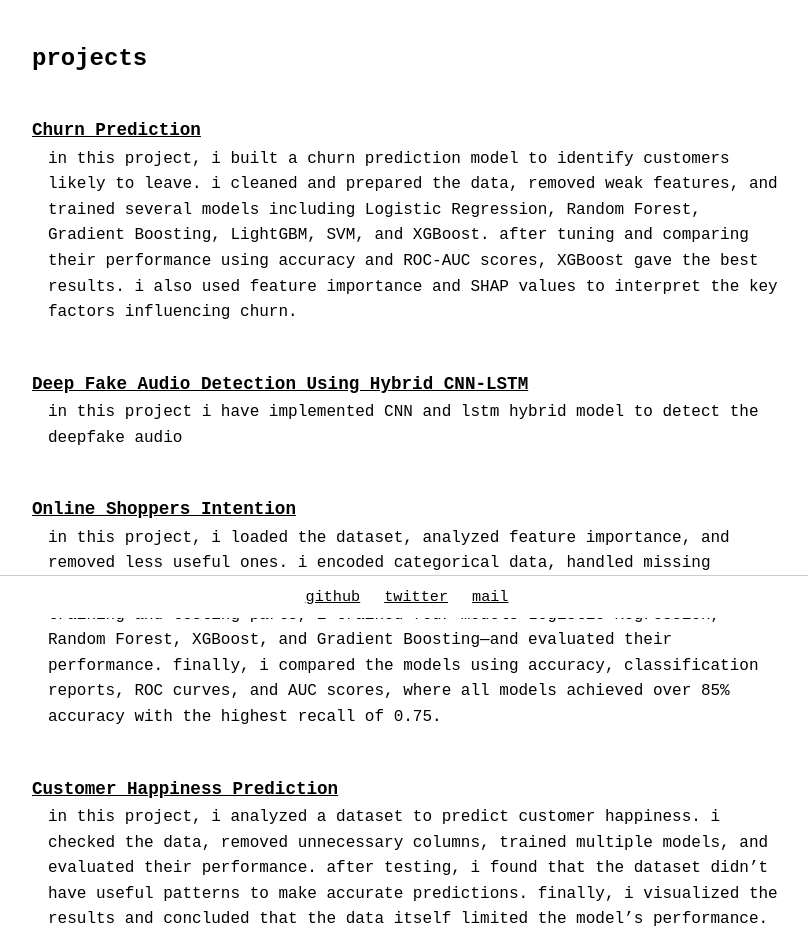
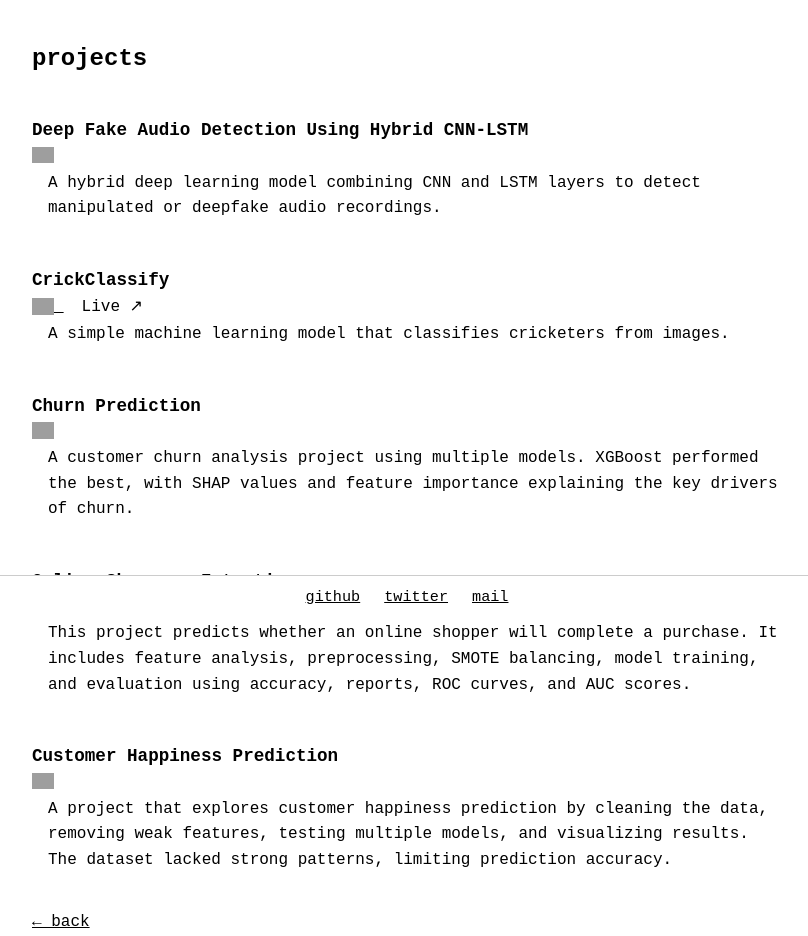
Before and after one commit to Abid1803/Portfolio, a plain HTML site: page projects.html in a window 1280 px wide. Shown: the part 182-1118 px from the top of the page, without its empty margins (233-1041 px from the left). Drawn offline with Linux system fonts and the light colour scheme; grey boxes are pictures that could not be loaded; a web font is replaced by a local one.

Commit message:
added a live project

```diff
--- a/projects.html
+++ b/projects.html
@@ -18,28 +18,103 @@
         <h2>projects</h2>
 
         <div class="project">
-            <h2><a href="https://github.com/Abid1803/Churn-Prediction-NIT-AP" target="_blank">Churn Prediction</a></h2>
-            <p>in this project, i built a churn prediction model to identify customers likely to leave. i cleaned and prepared the data, removed weak features, and trained several models including Logistic Regression, Random Forest, Gradient Boosting, LightGBM, SVM, and XGBoost. after tuning and comparing their performance using accuracy and ROC-AUC scores, XGBoost gave the best results. i also used feature importance and SHAP values to interpret the key factors influencing churn.</p>
+            <h2>Deep Fake Audio Detection Using Hybrid CNN-LSTM</h2>
+
+            <div style="margin:6px 0;">
+                <a href="https://github.com/jaiprakashreddy1/DeepFake-audio-detection" target="_blank">
+                    <img src="https://cdn.jsdelivr.net/gh/devicons/devicon/icons/github/github-original.svg"
+                        alt="GitHub" style="width:22px; vertical-align:middle;">
+                </a>
+
+                <!-- <a href="https://example.com/deepfake-audio" target="_blank"
+                style="margin-left:18px; font-size:16px; text-decoration:none;">
+                    Live ↗
+                </a> -->
+            </div>
+
+            <p>A hybrid deep learning model combining CNN and LSTM layers to detect manipulated or deepfake audio recordings.</p>
+        </div>
+
+
+        <div class="project">
+            <h2>CrickClassify</h2>
+
+            <div style="margin:6px 0;">
+                <a href="https://github.com/Abid1803/crickclassify" target="_blank">
+                    <img src="https://cdn.jsdelivr.net/gh/devicons/devicon/icons/github/github-original.svg"
+                    alt="GitHub" style="width:22px; vertical-align:middle;">
+                </a>
+
+                <a href="https://crickclassify.netlify.app/" target="_blank"
+                style="margin-left:18px; font-size:16px; text-decoration:none;">
+                    Live ↗
+                </a>
+            </div>
+
+            <p>A simple machine learning model that classifies cricketers from images.</p>
         </div>
 
         <div class="project">
-            <h2><a href="https://github.com/jaiprakashreddy1/DeepFake-audio-detection" target="_blank">Deep Fake Audio Detection Using Hybrid CNN-LSTM</a></h2>
-            <p>in this project i have implemented CNN and lstm hybrid model to detect the deepfake audio</p>
+            <h2>Churn Prediction</h2>
+
+            <div style="margin:6px 0;">
+                <a href="https://github.com/Abid1803/Churn-Prediction-NIT-AP" target="_blank">
+                    <img src="https://cdn.jsdelivr.net/gh/devicons/devicon/icons/github/github-original.svg"
+                        alt="GitHub" style="width:22px; vertical-align:middle;">
+                </a>
+
+                <!-- <a href="https://example.com/churn-prediction" target="_blank"
+                style="margin-left:18px; font-size:16px; text-decoration:none;">
+                    Live ↗
+                </a> -->
+            </div>
+
+            <p>A customer churn analysis project using multiple models. XGBoost performed the best, with SHAP values and feature importance explaining the key drivers of churn.</p>
         </div>
 
         <div class="project">
-            <h2><a href="https://github.com/Abid1803/online_shoppers_intention" target="_blank">Online Shoppers Intention</a></h2>
-            <p>in this project, i loaded the dataset, analyzed feature importance, and removed less useful ones. i encoded categorical data, handled missing values, and balanced the dataset using SMOTE. after splitting the data into training and testing parts, i trained four models—Logistic Regression, Random Forest, XGBoost, and Gradient Boosting—and evaluated their performance. finally, i compared the models using accuracy, classification reports, ROC curves, and AUC scores, where all models achieved over 85% accuracy with the highest recall of 0.75.</p>
+            <h2>Online Shoppers Intention</h2>
+
+            <div style="margin:6px 0;">
+                <a href="https://github.com/Abid1803/online_shoppers_intention" target="_blank">
+                    <img src="https://cdn.jsdelivr.net/gh/devicons/devicon/icons/github/github-original.svg"
+                        alt="GitHub" style="width:22px; vertical-align:middle;">
+                </a>
+
+                <!-- <a href="https://example.com/online-shoppers" target="_blank"
+                style="margin-left:18px; font-size:16px; text-decoration:none;">
+                    Live ↗
+                </a> -->
+            </div>
+
+            <p>This project predicts whether an online shopper will complete a purchase. It includes feature analysis, preprocessing, SMOTE balancing, model training, and evaluation using accuracy, reports, ROC curves, and AUC scores.</p>
         </div>
 
+
         <div class="project">
-            <h2><a href="https://github.com/Abid1803/Customer_happiness_prediction" target="_blank">Customer Happiness Prediction</a></h2>
-            <p>in this project, i analyzed a dataset to predict customer happiness. i checked the data, removed unnecessary columns, trained multiple models, and evaluated their performance. after testing, i found that the dataset didn’t have useful patterns to make accurate predictions. finally, i visualized the results and concluded that the data itself limited the model’s performance.</p>
+            <h2>Customer Happiness Prediction</h2>
+
+            <div style="margin:6px 0;">
+                <a href="https://github.com/Abid1803/Customer_happiness_prediction" target="_blank">
+                    <img src="https://cdn.jsdelivr.net/gh/devicons/devicon/icons/github/github-original.svg"
+                        alt="GitHub" style="width:22px; vertical-align:middle;">
+                </a>
+
+                <!-- <a href="https://example.com/customer-happiness" target="_blank"
+                style="margin-left:18px; font-size:16px; text-decoration:none;">
+                    Live ↗
+                </a> -->
+            </div>
+
+            <p>A project that explores customer happiness prediction by cleaning the data, removing weak features, testing multiple models, and visualizing results. The dataset lacked strong patterns, limiting prediction accuracy.</p>
         </div>
+
+
+
 
         <a href="index.html">← back</a>
 
-<footer>
+        <footer>
             <a href="https://github.com/Abid1803" target="_blank">github</a>
             <a href="https://x.com/maxEpoch" target="_blank">twitter</a>
             <a href="mailto:epoch.i.am@gmail.com" target="_blank">mail</a>
```
